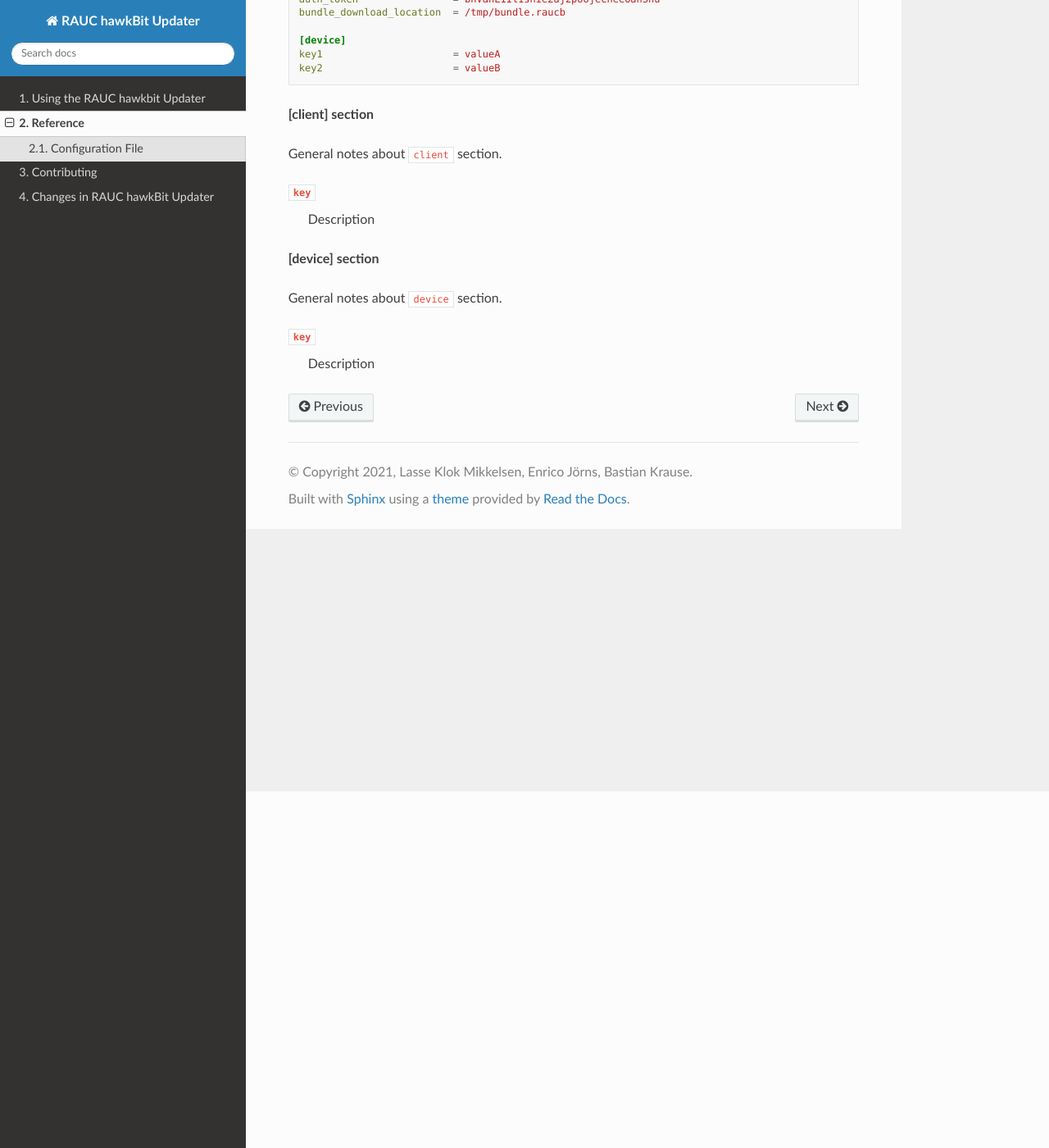
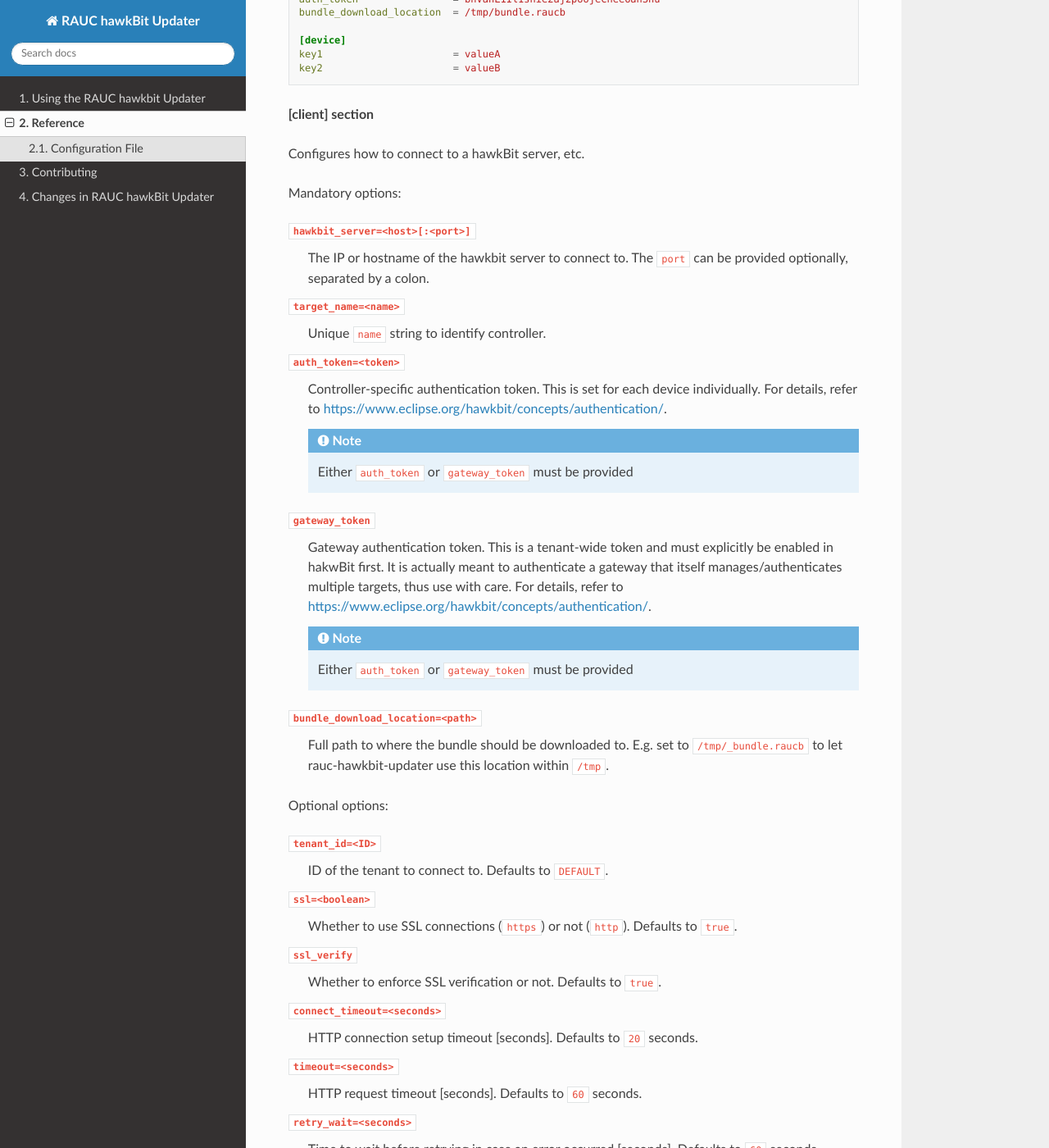
Before and after one commit to rauc/rauc-hawkbit-updater, a Sphinx documentation site: the page built from docs/reference.rst, in a window 1280 px wide and 1400 px high, scrolled down 435 px. Shown: the whole window at 82% size. Built offline with Sphinx 7.4.7 and the Read the Docs theme 2.0.0, drawn with Linux system fonts in a browser that asks for light colours; some of the changed text lies outside the part shown.

Commit message:
docs: reference: add base description of config file settings available
Signed-off-by: Enrico Joerns <ejo@pengutronix.de>

```diff
--- a/docs/reference.rst
+++ b/docs/reference.rst
@@ -31,16 +31,79 @@ Example configuration:
 
 **[client] section**
 
-General notes about ``client`` section.
+Configures how to connect to a hawkBit server, etc.
 
-``key``
-  Description
+Mandatory options:
+
+``hawkbit_server=<host>[:<port>]``
+  The IP or hostname of the hawkbit server to connect to.
+  The ``port`` can be provided optionally, separated by a colon.
+
+``target_name=<name>``
+  Unique ``name`` string to identify controller.
+
+``auth_token=<token>``
+  Controller-specific authentication token.
+  This is set for each device individually.
+  For details, refer to https://www.eclipse.org/hawkbit/concepts/authentication/.
+
+  .. note:: Either ``auth_token`` or ``gateway_token`` must be provided
+
+``gateway_token``
+  Gateway authentication token.
+  This is a tenant-wide token and must explicitly be enabled in hakwBit first.
+  It is actually meant to authenticate a gateway that itself
+  manages/authenticates multiple targets, thus use with care.
+  For details, refer to https://www.eclipse.org/hawkbit/concepts/authentication/.
+
+  .. note:: Either ``auth_token`` or ``gateway_token`` must be provided
+
+``bundle_download_location=<path>``
+  Full path to where the bundle should be downloaded to.
+  E.g. set to ``/tmp/_bundle.raucb`` to let rauc-hawkbit-updater use this
+  location within ``/tmp``.
+
+Optional options:
+
+``tenant_id=<ID>``
+  ID of the tenant to connect to. Defaults to ``DEFAULT``.
+
+``ssl=<boolean>``
+  Whether to use SSL connections (``https``) or not (``http``).
+  Defaults to ``true``.
+
+``ssl_verify``
+  Whether to enforce SSL verification or not.
+  Defaults to ``true``.
+
+``connect_timeout=<seconds>``
+  HTTP connection setup timeout [seconds].
+  Defaults to ``20`` seconds.
+
+``timeout=<seconds>``
+  HTTP request timeout [seconds].
+  Defaults to ``60`` seconds.
+
+``retry_wait=<seconds>``
+  Time to wait before retrying in case an error occurred [seconds].
+  Defaults to ``60`` seconds.
+
+``log_level=<level>``
+  Log level to print, where ``level`` is a string of
+
+  * ``debug``
+  * ``info``
+  * ``message``
+  * ``critical``
+  * ``error``
+  * ``fatal``
+
+  Defaults to ``message``.
 
 .. _keyring-section:
 
 **[device] section**
 
-General notes about ``device`` section.
-
-``key``
-  Description
+This section allows to set a custom list of key-value pairs that will be used
+as config data target attribute for device registration.
+They can be used for target filtering.
```
